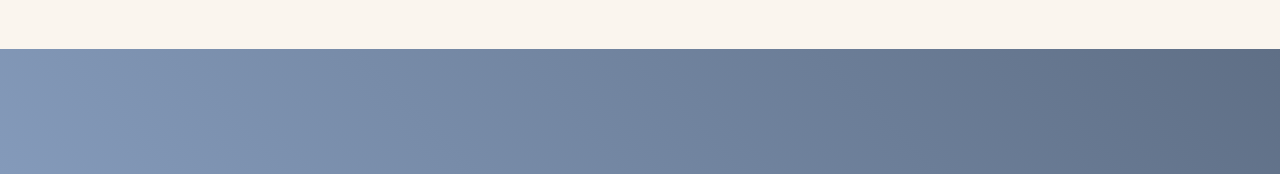
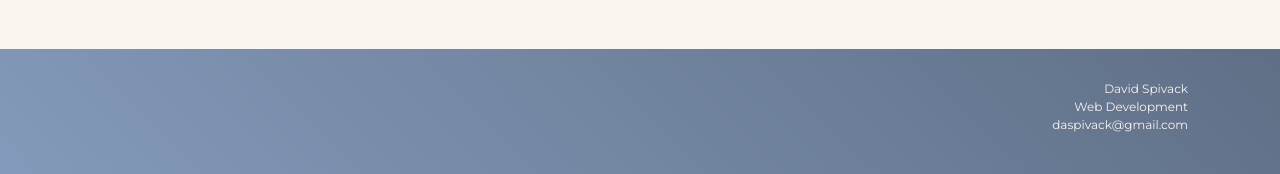
Before and after one commit to davidspiv/jonathan-spivack, a website: page dist/index.html in a window 1280 px wide. Shown: the part 2121-2295 px from the top of the page. Drawn offline with Linux system fonts and the light colour scheme.

Commit message:
added logo

```diff
--- a/src/styles.css
+++ b/src/styles.css
@@ -42,12 +42,17 @@
       padding: 0 var(--big-gap);
     }
 
+    #personal-logo {
+      text-align: right;
+      padding: var(--big-gap);
+    }
+
     main {
       margin: var(--bigger-gap) 0;
     }
 
     video {
-      aspect-ratio: 16/9;
+      aspect-ratio: auto;
     }
 
     .card {
@@ -261,6 +266,11 @@
       color: #faf5ee;
     }
 
+    #personal-logo p {
+      font-size: 12px;
+      color: #faf5ee;
+    }
+
     article a {
       color: #156ef5;
       font-weight: 500;
```
Also changed, not shown: dist/index.html, 1 other file.
